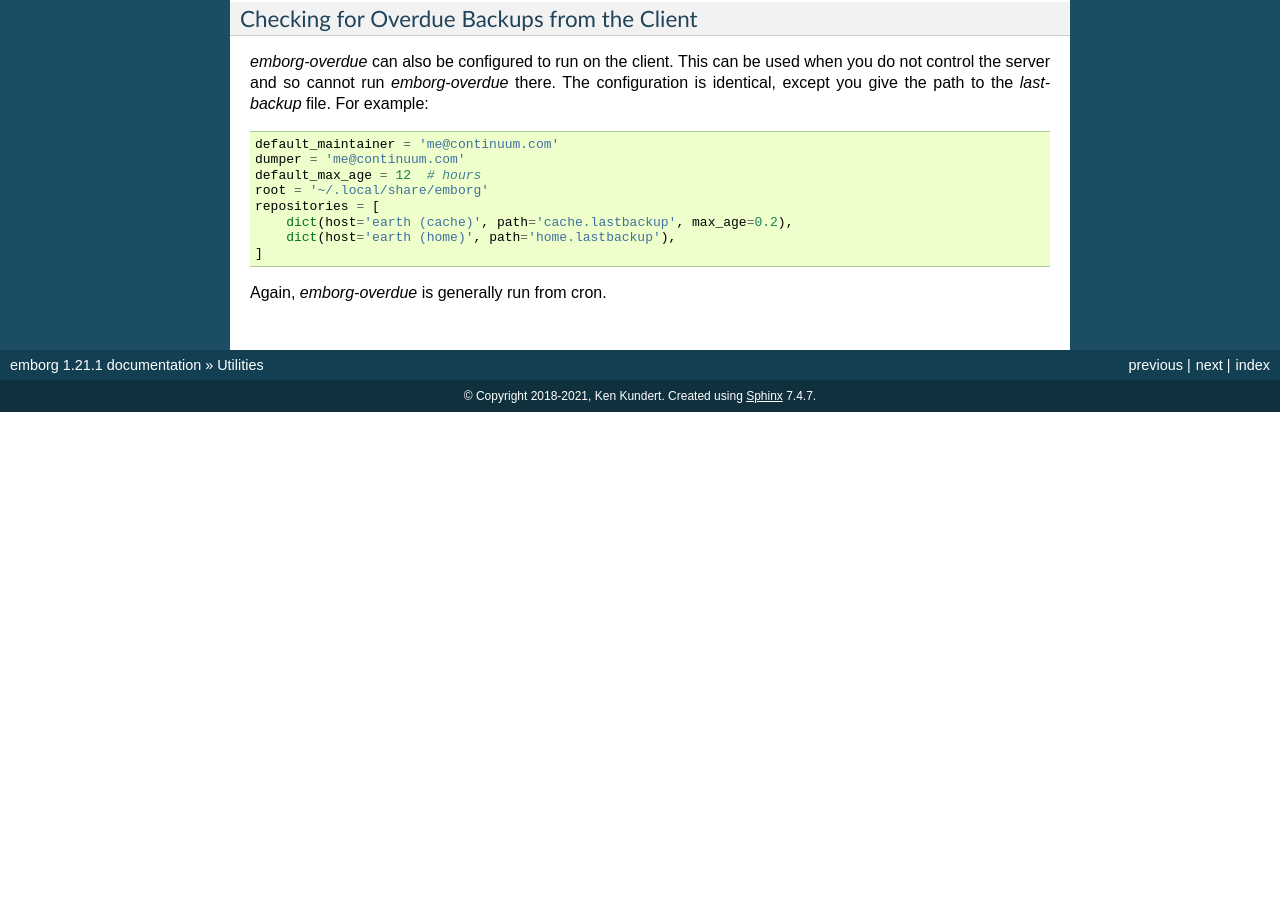
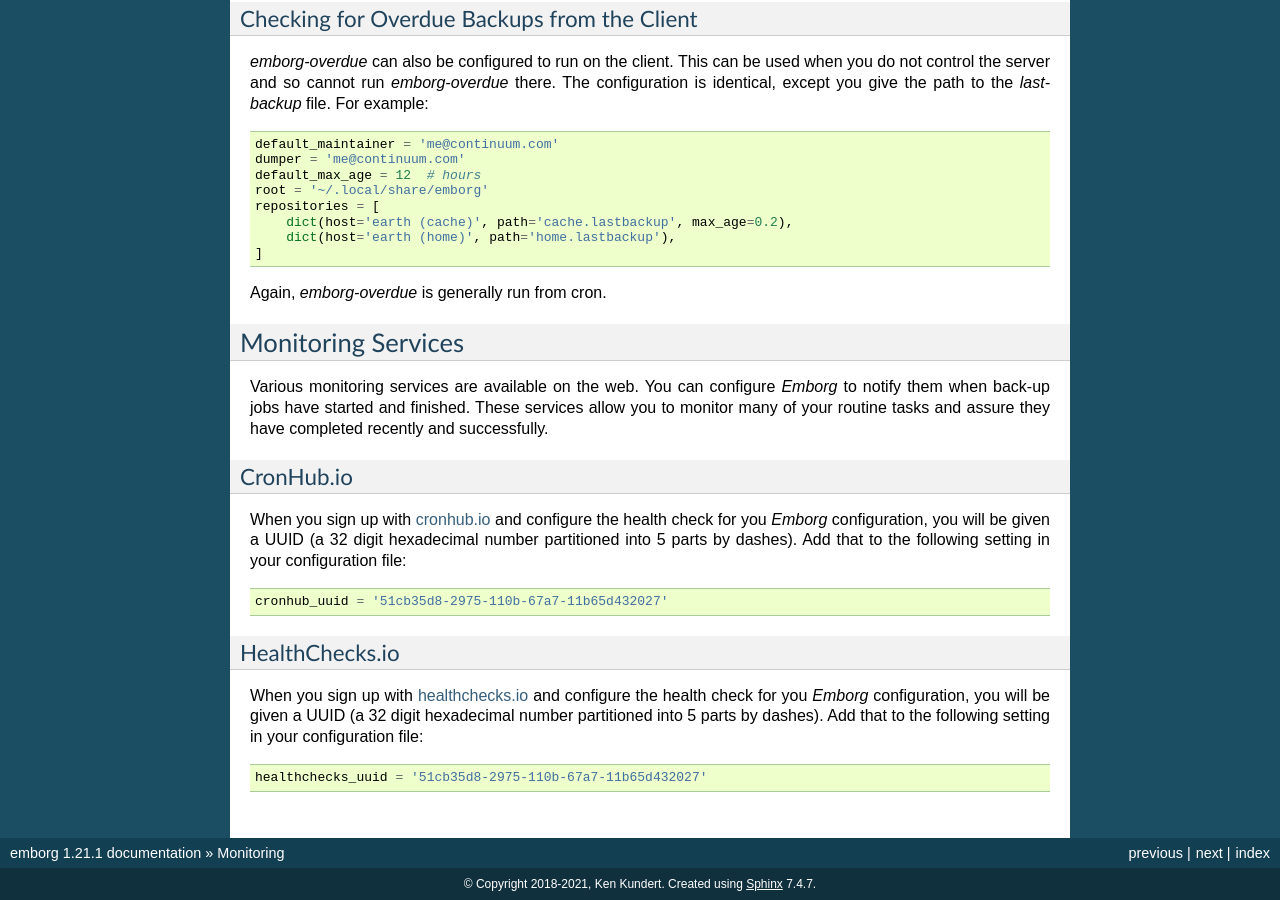
Before and after one commit to KenKundert/emborg, a Sphinx documentation site: the page built from doc/utilities.rst, in a window 1280 px wide and 900 px high, scrolled down 1692 px. Built offline with Sphinx 7.4.7, drawn with Linux system fonts in a browser that asks for light colours; before the commit the page ends 2104 px from its top, so only the background shows below that; some of the changed text lies outside the part shown.

Commit message:
feature: add cronhub.io as monitoring service

```diff
--- a/doc/utilities.rst
+++ b/doc/utilities.rst
@@ -1,7 +1,8 @@
 .. _utilities:
+.. _monitoring:
 
-Utilities
-=========
+Monitoring
+==========
 
 
 Overdue
@@ -130,3 +131,44 @@ file.  For example:
     ]
 
 Again, *emborg-overdue* is generally run from cron.
+
+
+.. _monitoring_services:
+
+Monitoring Services
+-------------------
+
+Various monitoring services are available on the web.  You can configure
+*Emborg* to notify them when back-up jobs have started and finished.  These
+services allow you to monitor many of your routine tasks and assure they have
+completed recently and successfully.
+
+
+.. _cronhub:
+
+CronHub.io
+~~~~~~~~~~
+
+When you sign up with `cronhub.io <https://cronhub.io>`_ and configure the
+health check for you *Emborg* configuration, you will be given a UUID (a 32
+digit hexadecimal number partitioned into 5 parts by dashes).  Add that to the
+following setting in your configuration file:
+
+.. code-block:: python
+
+    cronhub_uuid = '51cb35d8-2975-110b-67a7-11b65d432027'
+
+
+.. _healthchecks:
+
+HealthChecks.io
+~~~~~~~~~~~~~~~
+
+When you sign up with `healthchecks.io <https://healthchecks.io>`_ and configure
+the health check for you *Emborg* configuration, you will be given a UUID (a 32
+digit hexadecimal number partitioned into 5 parts by dashes).  Add that to the
+following setting in your configuration file:
+
+.. code-block:: python
+
+    healthchecks_uuid = '51cb35d8-2975-110b-67a7-11b65d432027'
```
Also changed, not shown: doc/configuring.rst (+21 -6 lines), 2 other files.
